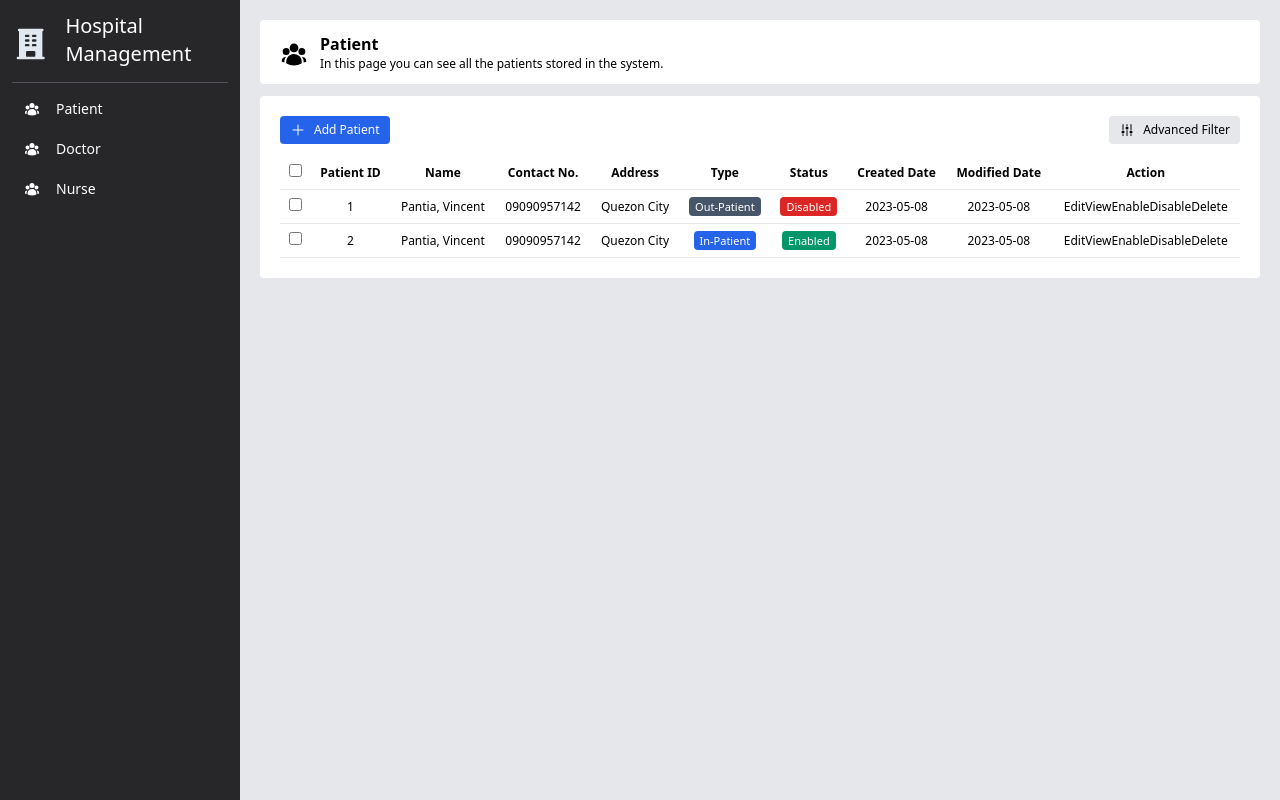
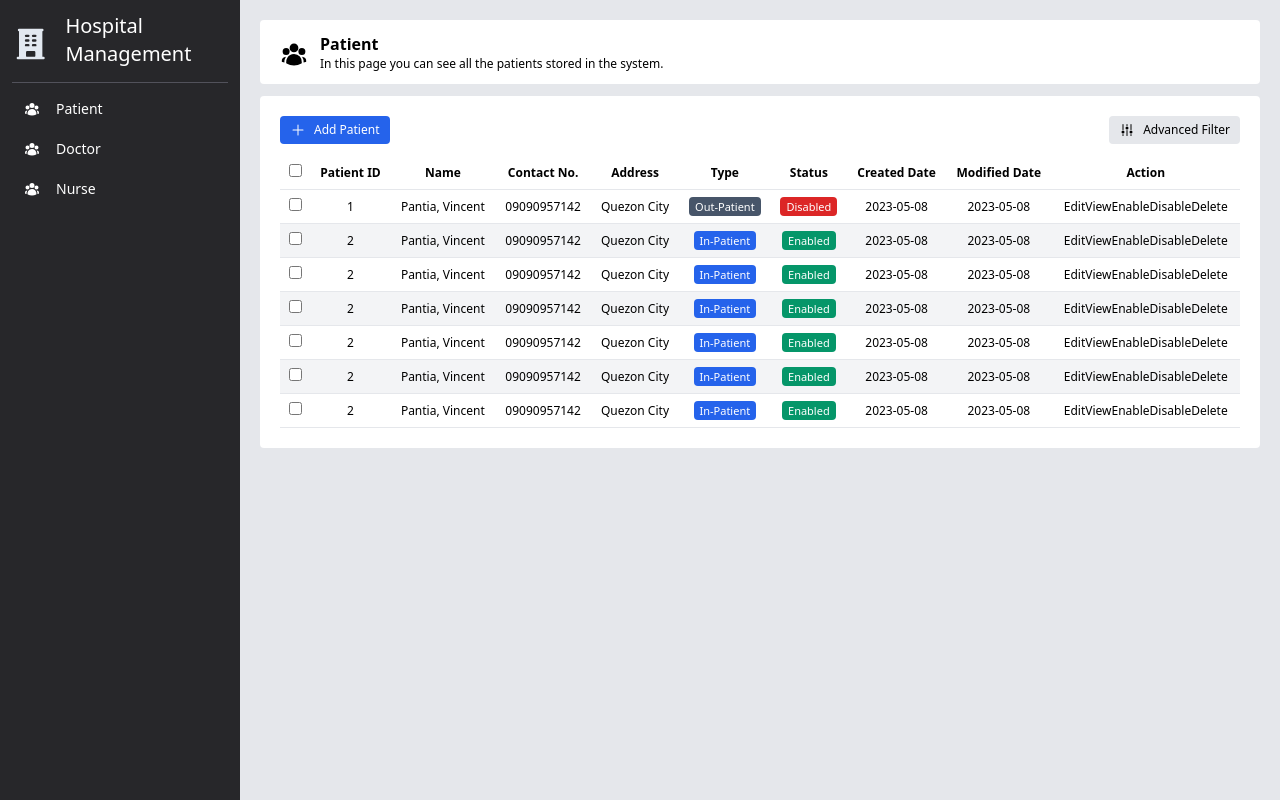
Before and after one commit to vmpantia/hospital-management, a React (Create React App) app: page / in a window 1280 px wide. Built offline with nearby package versions, Linux system fonts and the light colour scheme.

Commit message:
[u] Changes

```diff
--- a/src/pages/Patient.tsx
+++ b/src/pages/Patient.tsx
@@ -51,7 +51,7 @@ const Patient = () => {
                     <tbody>
                         {patientList.map(data => {
                             return (
-                                <tr className="border-b" key={data.internalID}>
+                                <tr className="border-b odd:bg-white even:bg-gray-100" key={data.internalID}>
                                     <td className="p-2">{<input type="checkbox"></input>}</td>
                                     <td className="p-2 font-medium">{data.patientID}</td>
                                     <td className="p-2">{`${data.lastName}, ${data.firstName}`}</td>
--- a/src/stubs/PatientDTO_Stub.tsx
+++ b/src/stubs/PatientDTO_Stub.tsx
@@ -38,4 +38,94 @@ export const PatientDTO_Stub : PatientDTO[] = [
         createdDate: new Date,
         modifiedDate: new Date,
     },
+    {
+        internalID: uuidv4(),
+        patientID: "2",
+        firstName: "Vincent",
+        lastName: "Pantia",
+        middleName: "Marino",
+        gender: "Male",
+        civilStatus: "Single",
+        birthDate: new Date,
+        contactNo: "09090957142",
+        address: "Quezon City",
+        type: 0,
+        typeDescription: "In-Patient",
+        status: 0,
+        statusDescription: "Enabled",
+        createdDate: new Date,
+        modifiedDate: new Date,
+    },
+    {
+        internalID: uuidv4(),
+        patientID: "2",
+        firstName: "Vincent",
+        lastName: "Pantia",
+        middleName: "Marino",
+        gender: "Male",
+        civilStatus: "Single",
+        birthDate: new Date,
+        contactNo: "09090957142",
+        address: "Quezon City",
+        type: 0,
+        typeDescription: "In-Patient",
+        status: 0,
+        statusDescription: "Enabled",
+        createdDate: new Date,
+        modifiedDate: new Date,
+    },
+    {
+        internalID: uuidv4(),
+        patientID: "2",
+        firstName: "Vincent",
+        lastName: "Pantia",
+        middleName: "Marino",
+        gender: "Male",
+        civilStatus: "Single",
+        birthDate: new Date,
+        contactNo: "09090957142",
+        address: "Quezon City",
+        type: 0,
+        typeDescription: "In-Patient",
+        status: 0,
+        statusDescription: "Enabled",
+        createdDate: new Date,
+        modifiedDate: new Date,
+    },
+    {
+        internalID: uuidv4(),
+        patientID: "2",
+        firstName: "Vincent",
+        lastName: "Pantia",
+        middleName: "Marino",
+        gender: "Male",
+        civilStatus: "Single",
+        birthDate: new Date,
+        contactNo: "09090957142",
+        address: "Quezon City",
+        type: 0,
+        typeDescription: "In-Patient",
+        status: 0,
+        statusDescription: "Enabled",
+        createdDate: new Date,
+        modifiedDate: new Date,
+    },
+    {
+        internalID: uuidv4(),
+        patientID: "2",
+        firstName: "Vincent",
+        lastName: "Pantia",
+        middleName: "Marino",
+        gender: "Male",
+        civilStatus: "Single",
+        birthDate: new Date,
+        contactNo: "09090957142",
+        address: "Quezon City",
+        type: 0,
+        typeDescription: "In-Patient",
+        status: 0,
+        statusDescription: "Enabled",
+        createdDate: new Date,
+        modifiedDate: new Date,
+    },
 ]
```
